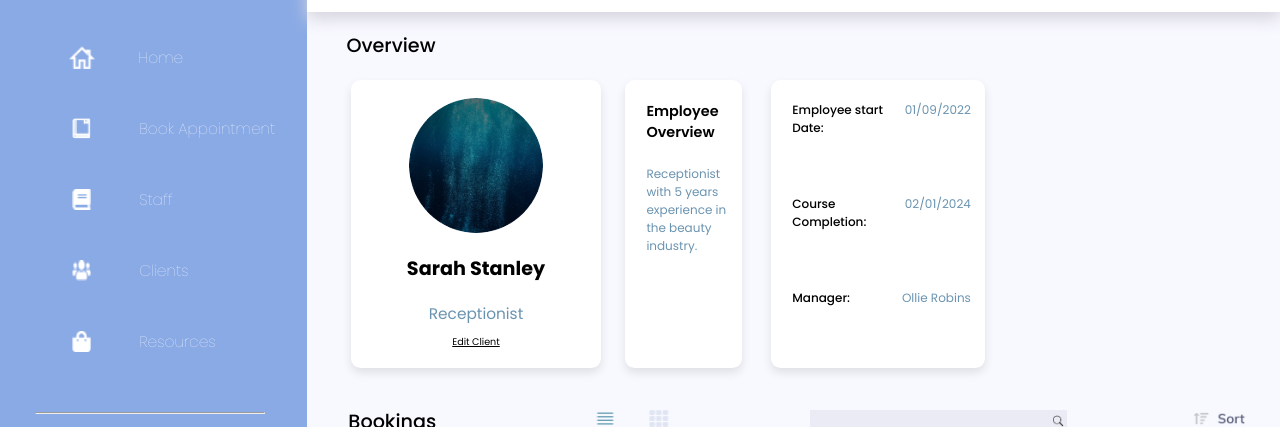
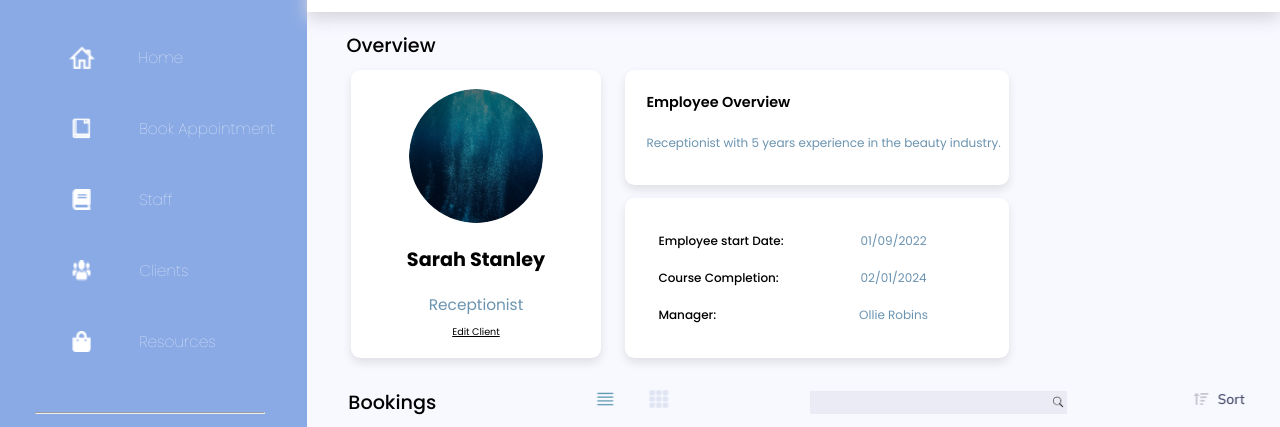
Before and after one commit to nology-tech/verde-client-project, a React (Vite) app: page /staff in a window 1280 px wide. Shown: the part 122-549 px from the top of the page. Built offline with nearby package versions, Linux system fonts and the light colour scheme; no server answers; sample sign-in values are in the browser's storage.

Commit message:
profile and card sections altered

```diff
--- a/src/components/StaffProfileCard/StaffProfileCard.scss
+++ b/src/components/StaffProfileCard/StaffProfileCard.scss
@@ -1,10 +1,6 @@
 @use "../../styles/variables" as *;
 
 .staffcard {
-  display: flex;
-  flex-direction: column;
-  align-items: center;
-
   &--dark {
     background-color: $clr-secondary-dk;
   }
@@ -12,14 +8,10 @@
 .card-container {
   border-radius: 0.5rem;
   width: 18.4rem;
-  display: flex;
-  flex-direction: column;
 
   .description {
-    display: flex;
-    flex-direction: column;
     background-color: $clr-white;
-    padding: 1.25rem;
+
     border-radius: 0.5rem;
     box-shadow: 0 0.25rem 0.5rem rgba(0, 0, 0, 0.1);
     text-align: center;
@@ -99,28 +91,32 @@
   .staffcard {
     display: flex;
     flex-direction: row;
-    height: 16rem;
   }
 
   .card-container {
-    width: 13rem;
+    width: 20rem;
     height: 15rem;
     display: flex;
-    flex-direction: row;
+    flex-direction: column;
+    justify-content: space-between;
 
     .description {
+      justify-content: center;
       text-align: start;
       padding: 0.625rem;
-      margin-right: 1.5rem;
+
       border-bottom: 0rem;
+
+      h2 {
+        margin-bottom: 0.5rem;
+      }
     }
 
     .information {
       gap: 0rem;
-      padding: 0.625rem;
 
       &__content {
-        padding-right: 0.625rem;
+        text-align: center;
       }
     }
   }
--- a/src/pages/Staff/Staff.tsx
+++ b/src/pages/Staff/Staff.tsx
@@ -105,6 +105,7 @@ const Staff = ({ variant }: StaffProps) => {
 
         <section className="profile--section">
           <h1 className="profile--section__heading">Overview</h1>
+          <div className="profile--section__cards">
           {filteredStaff.map((staff) => (
             <StaffProfileCard
               staff={{
@@ -121,6 +122,7 @@ const Staff = ({ variant }: StaffProps) => {
               size={"default"}
             />
           ))}
+          </div>
         </section>
         <StaffNavList staff={StaffList} variant={variant} />
         <section className="booking">
```
Also changed, not shown: src/pages/Staff/Staff.scss (+10 -0 lines).
